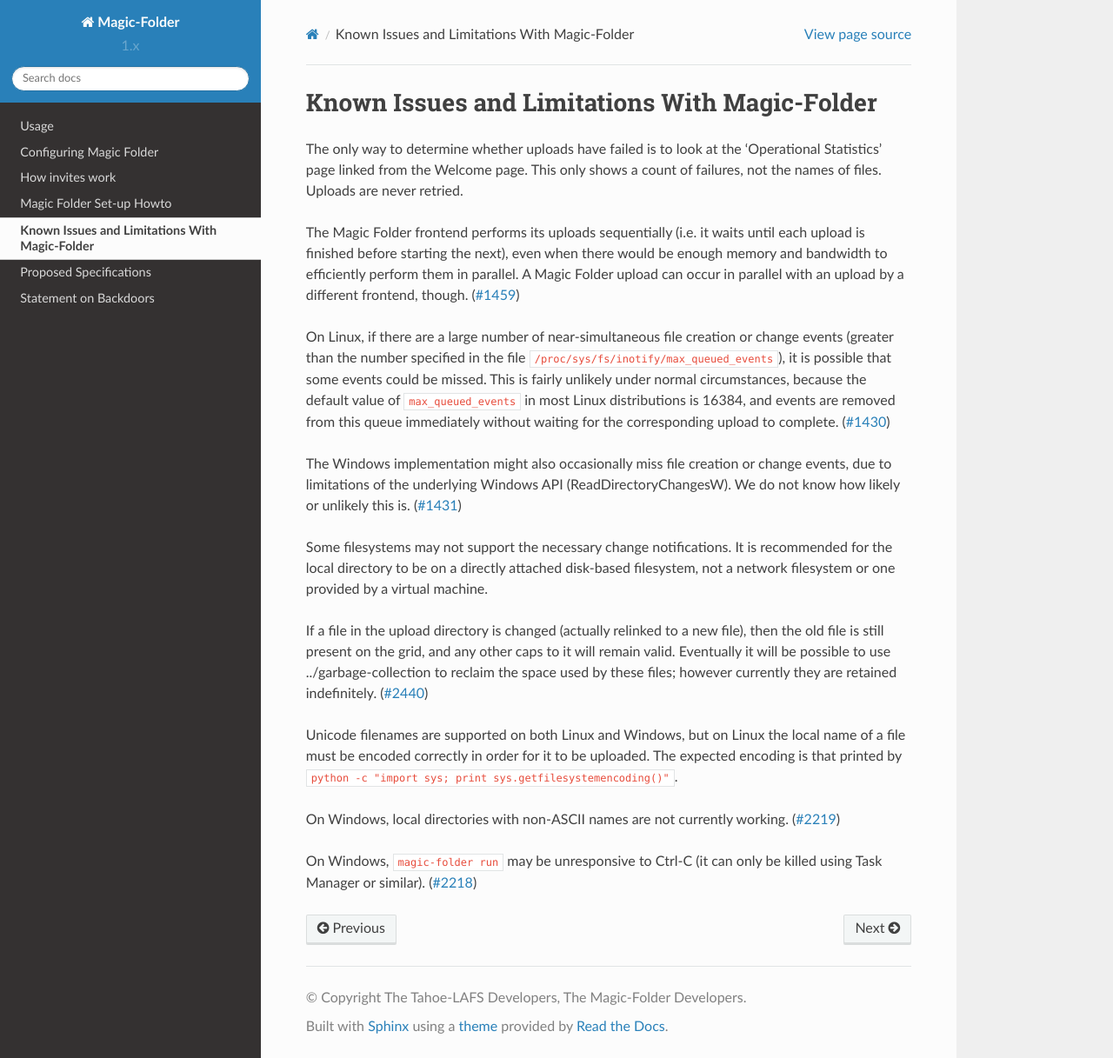
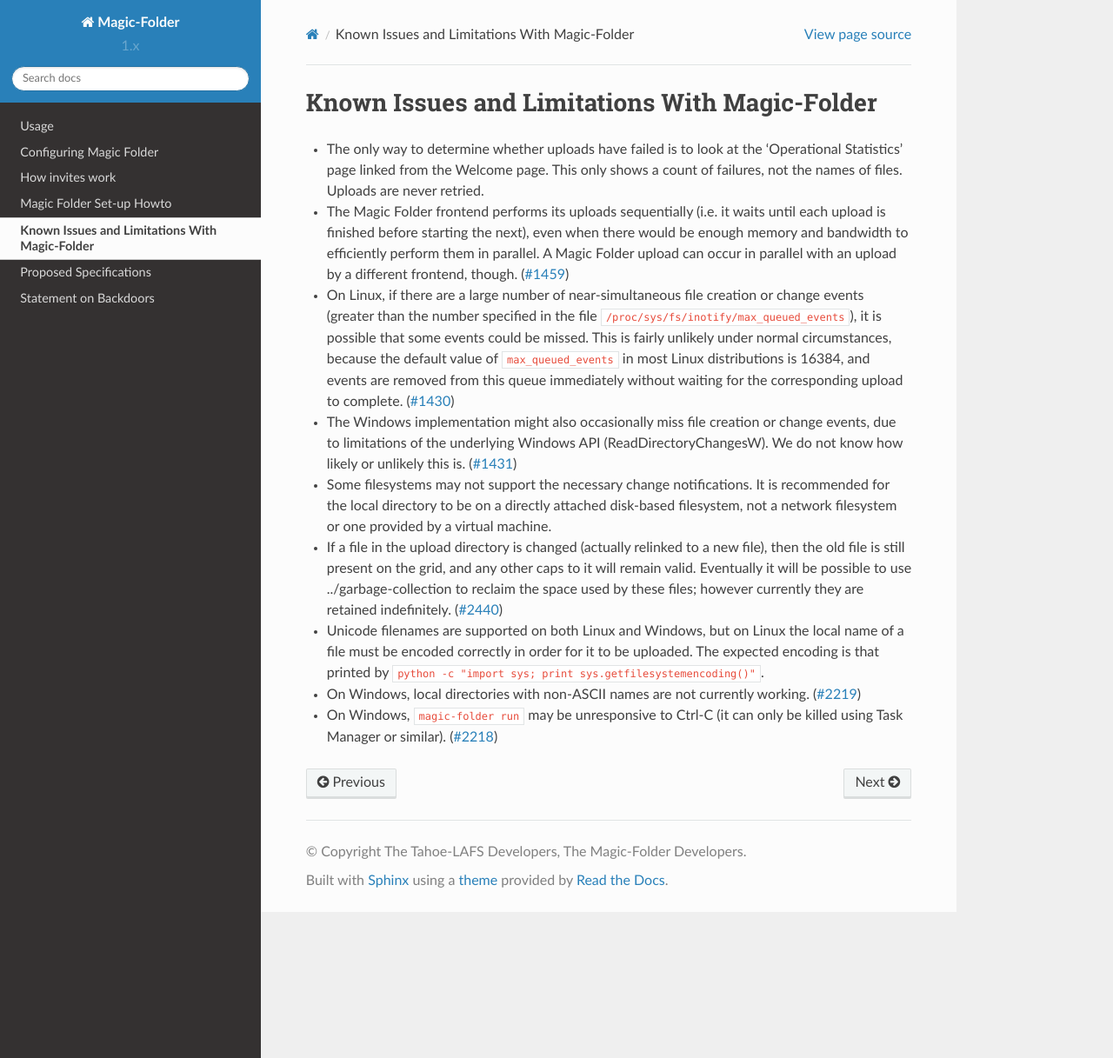
Before and after one commit to tahoe-lafs/magic-folder, a Sphinx documentation site: the page built from docs/limitations.rst, in a window 1280 px wide and 1217 px high. Shown: the whole window at 87% size. Built offline with Sphinx 7.4.7 and the Read the Docs theme 2.0.0, drawn with Linux system fonts in a browser that asks for light colours.

Commit message:
Reformat limitations

```diff
--- a/docs/limitations.rst
+++ b/docs/limitations.rst
@@ -3,44 +3,53 @@
 Known Issues and Limitations With Magic-Folder
 ==============================================
 
-The only way to determine whether uploads have failed is to look at the 'Operational Statistics' page linked from the Welcome page.
-This only shows a count of failures, not the names of files.
-Uploads are never retried.
+* The only way to determine whether uploads have failed is to look at
+  the 'Operational Statistics' page linked from the Welcome page.
+  This only shows a count of failures, not the names of files.
+  Uploads are never retried.
 
-The Magic Folder frontend performs its uploads sequentially (i.e. it waits until each upload is finished before starting the next),
-even when there would be enough memory and bandwidth to efficiently perform them in parallel.
-A Magic Folder upload can occur in parallel with an upload by a different frontend, though. (`#1459`_)
+* The Magic Folder frontend performs its uploads sequentially (i.e. it
+  waits until each upload is finished before starting the next), even
+  when there would be enough memory and bandwidth to efficiently
+  perform them in parallel.  A Magic Folder upload can occur in
+  parallel with an upload by a different frontend, though. (`#1459`_)
 
-On Linux,
-if there are a large number of near-simultaneous file creation or change events (greater than the number specified in the file ``/proc/sys/fs/inotify/max_queued_events``),
-it is possible that some events could be missed.
-This is fairly unlikely under normal circumstances,
-because the default value of ``max_queued_events`` in most Linux distributions is 16384,
-and events are removed from this queue immediately without waiting for the corresponding upload to complete. (`#1430`_)
+* On Linux, if there are a large number of near-simultaneous file
+  creation or change events (greater than the number specified in the
+  file ``/proc/sys/fs/inotify/max_queued_events``), it is possible
+  that some events could be missed.  This is fairly unlikely under
+  normal circumstances, because the default value of
+  ``max_queued_events`` in most Linux distributions is 16384, and
+  events are removed from this queue immediately without waiting for
+  the corresponding upload to complete. (`#1430`_)
 
-The Windows implementation might also occasionally miss file creation or change events,
-due to limitations of the underlying Windows API (ReadDirectoryChangesW).
-We do not know how likely or unlikely this is. (`#1431`_)
+* The Windows implementation might also occasionally miss file
+  creation or change events, due to limitations of the underlying
+  Windows API (ReadDirectoryChangesW).  We do not know how likely or
+  unlikely this is. (`#1431`_)
 
-Some filesystems may not support the necessary change notifications.
-It is recommended for the local directory to be on a directly attached disk-based filesystem,
-not a network filesystem or one provided by a virtual machine.
+* Some filesystems may not support the necessary change notifications.
+  It is recommended for the local directory to be on a directly
+  attached disk-based filesystem, not a network filesystem or one
+  provided by a virtual machine.
 
-If a file in the upload directory is changed (actually relinked to a new file),
-then the old file is still present on the grid, and any other caps to it will remain valid.
-Eventually it will be possible to use :doc:`../garbage-collection` to reclaim the space used by these files;
-however currently they are retained indefinitely. (`#2440`_)
+* If a file in the upload directory is changed (actually relinked to a
+  new file), then the old file is still present on the grid, and any
+  other caps to it will remain valid.  Eventually it will be possible
+  to use :doc:`../garbage-collection` to reclaim the space used by
+  these files; however currently they are retained
+  indefinitely. (`#2440`_)
 
-Unicode filenames are supported on both Linux and Windows,
-but on Linux the local name of a file must be encoded correctly in order for it to be uploaded.
-The expected encoding is that printed by  ``python -c "import sys; print sys.getfilesystemencoding()"``.
+* Unicode filenames are supported on both Linux and Windows, but on
+  Linux the local name of a file must be encoded correctly in order
+  for it to be uploaded.  The expected encoding is that printed by
+  ``python -c "import sys; print sys.getfilesystemencoding()"``.
 
-On Windows,
-local directories with non-ASCII names are not currently working. (`#2219`_)
+* On Windows, local directories with non-ASCII names are not currently
+  working. (`#2219`_)
 
-On Windows,
-``magic-folder run`` may be unresponsive to Ctrl-C
-(it can only be killed using Task Manager or similar). (`#2218`_)
+* On Windows, ``magic-folder run`` may be unresponsive to Ctrl-C (it
+  can only be killed using Task Manager or similar). (`#2218`_)
 
 .. _`#1430`: https://tahoe-lafs.org/trac/tahoe-lafs/ticket/1430
 .. _`#1431`: https://tahoe-lafs.org/trac/tahoe-lafs/ticket/1431
```
